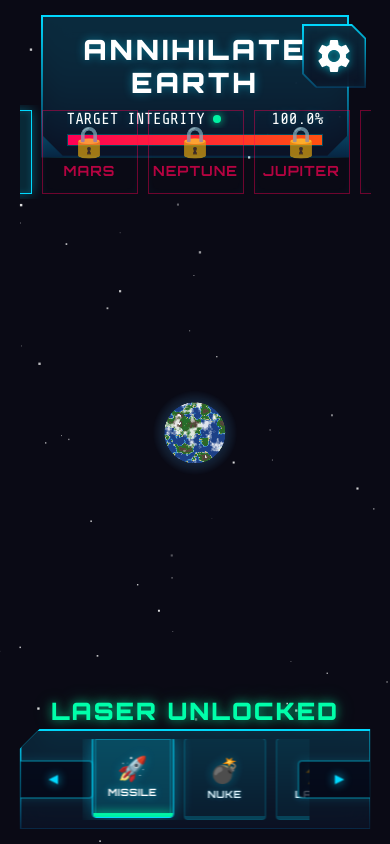
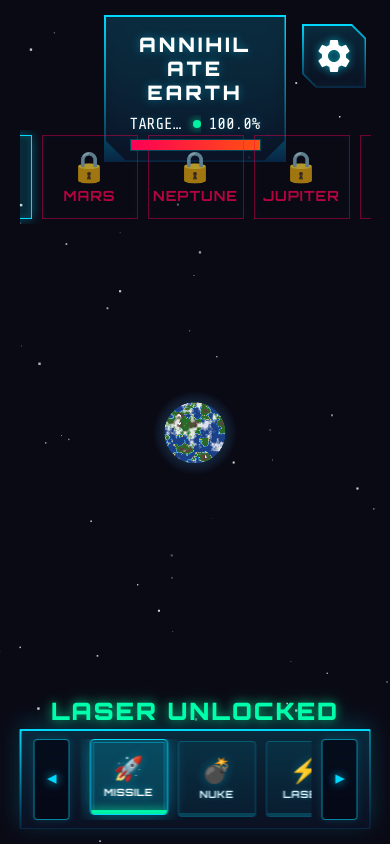
Before and after one commit to maximtsai/annihilate_earth, a website: page index.html in a window 390 px wide. Drawn offline with nearby package versions, Linux system fonts and the light colour scheme; no server answers.

Commit message:
functional save

```diff
--- a/index.html
+++ b/index.html
@@ -82,7 +82,7 @@
 
                 <div class="weapon-bar-wrapper">
                     <div class="weapon-bar-container">
-                        <button class="scroll-arrow scroll-left" id="scroll-left-btn">▲</button>
+                        <button class="scroll-arrow scroll-left" id="scroll-left-btn"><span class="arrow-text">▲</span></button>
                         <div class="weapon-scroll-wrapper" id="weapon-scroll-wrapper">
                             <div class="weapon-panel-inner" id="weapon-panel-inner">
                                 <button class="weapon-button selected" data-weapon="missile" id="btn-missile">
@@ -191,7 +191,7 @@
                                 </button>
                             </div>
                         </div>
-                        <button class="scroll-arrow scroll-right" id="scroll-right-btn">▼</button>
+                        <button class="scroll-arrow scroll-right" id="scroll-right-btn"><span class="arrow-text">▼</span></button>
                     </div>
                 </div>
 
--- a/style.css
+++ b/style.css
@@ -697,11 +697,11 @@ html {
     display: flex;
     flex-direction: column;
     align-items: center;
-    gap: 10px;
+    gap: 12px;
     background: rgba(12, 12, 28, 0.85);
     backdrop-filter: blur(12px);
     -webkit-backdrop-filter: blur(12px);
-    padding: 12px 10px;
+    padding: 15px 10px;
     clip-path: polygon(20px 0, 100% 0, 100% 100%, 20px 100%, 0 calc(100% - 20px), 0 20px);
     width: 100%;
     height: 100%;
@@ -727,7 +727,7 @@ html {
     display: flex;
     flex-direction: column;
     gap: 12px;
-    padding: 16px 0;
+    padding: 4px 0;
     width: 100%;
     align-items: center;
 }
@@ -948,9 +948,6 @@ html {
     letter-spacing: 0;
 }
 
-#btn-sword .weapon-name {
-    font-size: 14px;
-}
 
 .weapon-radius {
     font-family: 'Share Tech Mono', monospace;
@@ -1229,11 +1226,17 @@ html {
 
 /* Responsive Adaptive Layouts for Mobile & Portrait Screens */
 @media (max-width: 1024px) or (orientation: portrait) {
+
+    /* Keep header narrow enough to not overlap the options button */
+    .hud-header-wrapper {
+        max-width: calc(100% - 160px);
+    }
+
     /* Move planet selector to top horizontal row */
     .planet-selector {
         position: absolute;
         left: 50%;
-        top: 105px;
+        top: 130px;
         transform: translateX(-50%);
         flex-direction: row;
         justify-content: center;
@@ -1247,9 +1250,11 @@ html {
         scrollbar-width: none;
         margin: 0;
     }
+
     .planet-selector::-webkit-scrollbar {
         display: none;
     }
+
     .planet-btn {
         font-size: 14px;
         padding: 8px 12px;
@@ -1270,27 +1275,38 @@ html {
         max-height: none;
         padding: 1.5px;
         background: linear-gradient(180deg, #00d9ff, rgba(0, 153, 255, 0.2));
-        clip-path: polygon(0 20px, 20px 0, 100% 0, 100% 100%, 0 100%);
         box-shadow: 0 -5px 25px rgba(0, 217, 255, 0.2);
+        clip-path: none;
+        border-radius: 1px;
     }
+
     .weapon-bar-container {
         flex-direction: row;
         padding: 8px 12px;
-        clip-path: polygon(0 20px, 20px 0, 100% 0, 100% 100%, 0 100%);
         gap: 10px;
+        clip-path: none;
+        border-radius: 1px;
     }
+
     .scroll-arrow {
-        flex: 0 0 38px;
-        width: 38px;
+        flex: 0 0 36px;
+        width: 36px;
         height: 100%;
         font-size: 16px;
     }
-    #scroll-left-btn {
-        transform: rotate(-90deg); /* points left */
+
+    #scroll-left-btn .arrow-text {
+        display: inline-block;
+        transform: rotate(-90deg);
+        /* points left */
     }
-    #scroll-right-btn {
-        transform: rotate(-90deg); /* points right */
+
+    #scroll-right-btn .arrow-text {
+        display: inline-block;
+        transform: rotate(-90deg);
+        /* points right */
     }
+
     .weapon-scroll-wrapper {
         flex: 1;
         width: 100%;
@@ -1299,6 +1315,7 @@ html {
         overflow-y: hidden;
         flex-direction: row;
     }
+
     .weapon-panel-inner {
         flex-direction: row;
         gap: 10px;
@@ -1307,15 +1324,18 @@ html {
         width: auto;
         align-items: center;
     }
+
     .weapon-button {
-        flex: 0 0 82px;
-        width: 82px;
-        height: 82px;
+        flex: 0 0 78px;
+        width: 78px;
+        height: 76px;
         gap: 3px;
     }
+
     .weapon-icon {
         font-size: 24px;
     }
+
     .weapon-name {
         font-size: 10px;
         max-width: 76px;
@@ -1325,18 +1345,22 @@ html {
     .victory-title {
         font-size: 36px;
     }
+
     .victory-subtitle {
         font-size: 14px;
         max-width: 95%;
     }
+
     .victory-stats {
         width: 280px;
         padding: 15px;
         gap: 10px;
     }
+
     .stat-row {
         font-size: 16px;
     }
+
     .restart-button {
         width: 280px;
         height: 60px;
@@ -1349,22 +1373,33 @@ html {
         padding: 18px 16px;
         gap: 14px;
     }
+
     .options-popup-title {
         font-size: 22px;
     }
+
     .options-label {
         font-size: 18px;
     }
+
     .options-slider-value {
         font-size: 18px;
     }
+
     .custom-select-btn {
         font-size: 18px;
         padding: 10px 14px;
     }
+
     .custom-select-option {
         font-size: 16px;
         padding: 6px 14px;
+    }
+}
+
+@media (max-width: 660px) {
+    .game-title {
+        font-size: 20px;
     }
 }
 
```
Also changed, not shown: js/main.js.
